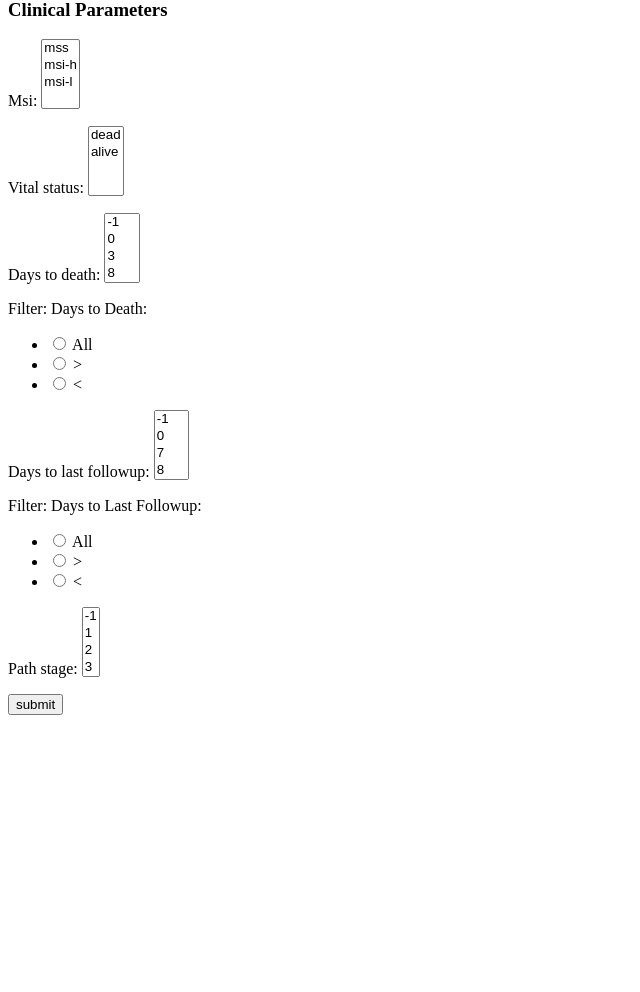
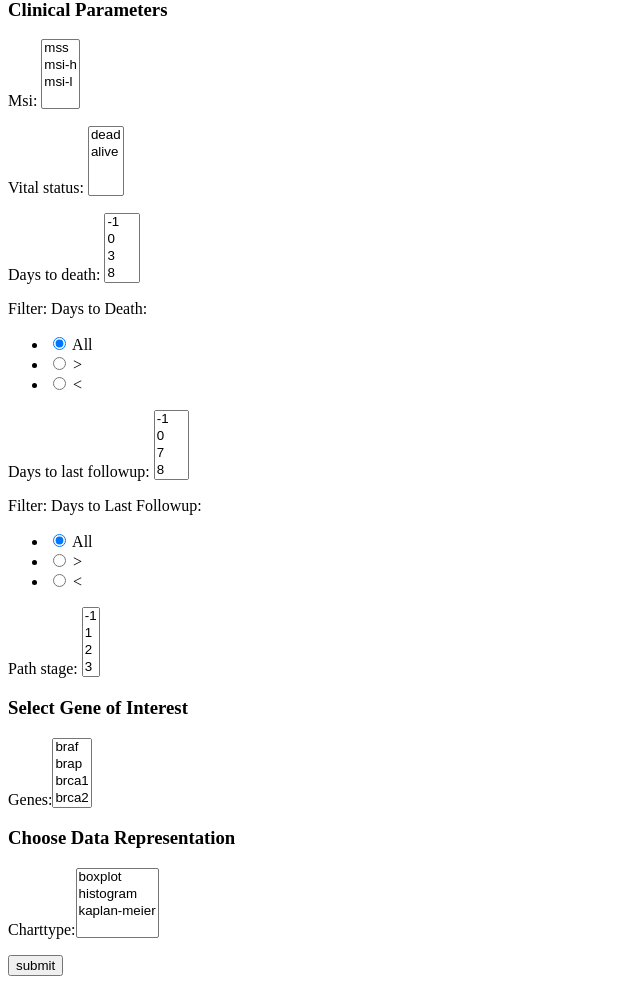
Before and after one commit to kriegsmaschine/bioinf_demo, a Django app: page / in a window 1280 px wide. Shown: the part 407-1399 px from the top of the page, without its empty margins (0-640 px from the left). Before the commit the page ends 1122 px from the top, so only its background shows below. Run offline with Django 3.2, Linux system fonts and the light colour scheme; data comes from the database, SQL or seed files in the repository; both versions use the stored data as it was after the commit.

Commit message:
update processPatientForm and processClinDataForm

```diff
--- a/bd_app/forms.py
+++ b/bd_app/forms.py
@@ -1,10 +1,11 @@
 from django import forms
 from .models import Patient, ClinData, ExpData
+from .utils import convertMetaFieldsToList
 
 from django.contrib.admin.widgets import FilteredSelectMultiple
 
 class PatientForm(forms.Form):
-	cohort = forms.MultipleChoiceField(choices=[], required=False)
+	cohort = forms.MultipleChoiceField(choices=[], required=True)
 	gender = forms.MultipleChoiceField(choices=[], required=False)
 
 	def __init__(self, *args, **kwargs):
@@ -31,11 +32,13 @@ class ClinDataForm(forms.Form):
 
 	days_to_death         = forms.MultipleChoiceField(choices=[], required=False)
 	dtd_radio             = forms.ChoiceField(choices=RADIO_CHOICES, required=False,
-								widget=forms.RadioSelect, label='Filter: Days to Death')
+								widget=forms.RadioSelect, label='Filter: Days to Death',
+								initial=1)
 
 	days_to_last_followup = forms.MultipleChoiceField(choices=[], required=False)
 	dtlf_radio            = forms.ChoiceField(choices=RADIO_CHOICES, required=False,
-								widget=forms.RadioSelect, label='Filter: Days to Last Followup')
+								widget=forms.RadioSelect, label='Filter: Days to Last Followup',
+								initial=1)
 
 	path_stage            = forms.MultipleChoiceField(choices=[], required=False)
 
@@ -63,10 +66,25 @@ class ClinDataForm(forms.Form):
 
 
 
-class ExpDataForm(forms.ModelForm):
-	class Meta:
-		model = ExpData
-		fields = (
-                   'braf','brap','brca1','brca2','brcc3',
-                   'brd1','brd2','brd3','brd4',
-			     )
+class ExpDataForm(forms.Form):
+	genes = forms.MultipleChoiceField(choices=[], required=True)
+
+
+	def __init__(self, *args, **kwargs):
+		super(ExpDataForm, self).__init__(*args, **kwargs)
+
+		ch = ExpData._meta.get_fields()
+		tch_genes = convertMetaFieldsToList(ch)
+
+		self.fields['genes'].choices = sorted(tch_genes)
+
+
+
+class SelectDataChart(forms.Form):
+	CHART_CHOICES = (
+						('boxplot','boxplot'),
+						('histogram','histogram'),
+						('kaplan-meier','kaplan-meier'),
+		            )
+
+	chartType = forms.MultipleChoiceField(choices = CHART_CHOICES, required=True)
--- a/bd_app/templates/bd_app/index.html
+++ b/bd_app/templates/bd_app/index.html
@@ -13,10 +13,19 @@
   <h3>Clinical Parameters</h3>
   {{ clin_form.as_p }}
 </div>
-<!--
-  {{ exp_form.as_p }}
--->
+<div>
+  <h3>Select Gene of Interest</h3>
+  {{ exp_form }}
+</div>
+<div>
+  <h3>Choose Data Representation</h3>
+  {{ chart_form }}
+</div>
+
+<p>
   <button name="submit">submit</button>
+</p>
+
 </form>
 
 {% endblock content %}
--- a/bd_app/templates/bd_app/selection_output.html
+++ b/bd_app/templates/bd_app/selection_output.html
@@ -2,8 +2,7 @@
 
 {% block content %}
 
-Cohort: {{ ppt_form.cohort }}<br>
-Gender: {{ ppt_form.gender }}
+Cohort Patient Key(s): {{ ppt_form.pt_key }}<br>
 
 <!--
 {{ pclin_form }}
--- a/bd_app/utils.py
+++ b/bd_app/utils.py
@@ -1,9 +1,85 @@
+from bd_app.models import *
+
+
+
+'''
+function to convert a QuerySet to a list
+Use this function to take PatientForm QuerySet and
+convert it to a list of integers for the patients'
+ForeignKeys id's
+'''
+def convertQuerySetToList(id_queryset):
+
+	id_list = []
+	for values in id_queryset:
+		for elements in values:
+			id_list.append(elements)
+
+	return id_list
+
+
+'''
+function to take user selection from PatientDataForm and
+generate a QuerySet of ForeignKeys to pass on to the
+ClinDataForm
+'''
 def processPatientForm(pt_form):
-	return {'cohort':pt_form['cohort'].value(),
-	        'gender':pt_form['gender'].value(),}
+	'''
+	Function to process pt_form input to query database to
+	return patient ID keys for the query set based on
+	SELECT cohort, gender
 
-def processClinDataForm(clin_form):
-	return clin_form
+	SELECT pt_id WHERE cohort like '' AND gender like ''
+	'''
+
+	id_queryset.append(Patient.objects.filter(cohort__in=pt_form['cohort'].value(),
+				   gender__in=pt_form['gender'].value()).values_list('id',flat=True))
+
+	id_list = convertQuerySetToList(id_queryset)
+
+	return id_list
+
+
+
+def processClinDataForm(clin_form, pt_key):
+	'''
+	Function to process clin_form and perform querysets on form
+	parameters and the returned pt_keys from the pt_form
+	'''
+
+	pt_queryset = ClinData.objects.filter(id__in=pt_key, msi__in=clin_form['msi'].value()). \
+			      values_list('id',flat=True)
+
+	pt_list = convertQuerySetToList(pt_queryset)
+
+	return pt_list
+
+
 
 def processExpDataForm(exp_form):
 	return exp_form
+
+
+
+'''
+Fucntion to take in ch = ExpData._meta.get_fields() and convert
+genes list to dictionary and then convert dictionary to
+2-tuple to set dynamic fields choices 'genes' for ExpDataForm
+'''
+def convertMetaFieldsToList(ch):
+	ch_genes = []
+
+	#get genes names in list
+	for c in ch:
+		ch_genes.append(c.name)
+
+	ch_genes.remove('id')
+	ch_genes.remove('patient')
+
+	#convert gene list to dictionary
+	z = dict((x,x) for x in ch_genes)
+
+	#convert dictionary to 2-tuple
+	tch_genes = [(v,k) for k, v in z.items()]
+
+	return tch_genes
--- a/bd_app/views.py
+++ b/bd_app/views.py
@@ -8,11 +8,10 @@ from django.core.urlresolvers import reverse
 
 def index(request):
 	if request.method == 'POST':
-		pt_form   = PatientForm(request.POST)
-
-
-		clin_form = ClinDataForm(request.POST)
-		#exp_form  = ExpDataForm(request.POST)
+		pt_form    = PatientForm(request.POST)
+		clin_form  = ClinDataForm(request.POST)
+		exp_form   = ExpDataForm(request.POST)
+		chart_form = SelectDataChart(request.POST)
 		'''
 		if (pt_form.is_valid() and clin_form.is_valid() and
 			exp_form.is_valid()):
@@ -20,11 +19,10 @@ def index(request):
 
 		if pt_form.is_valid():
 			#process the PatientForm
-			d_pt_form = processPatientForm(pt_form)
+			pt_key = processPatientForm(pt_form)
 
 			#process the ClinDataForm
-			#d_clin_form = processClinDataForm(clin_form)
-			d_clin_form = {'empty':None}
+			d_clin_form = processClinDataForm(clin_form, pt_key)
 
 			#process the ExpDataForm
 			#d_exp_form = processExpDataForm(exp_form)
@@ -33,16 +31,18 @@ def index(request):
 			print("inside if")
 			#return the processed forms
 			return render(request, 'bd_app/selection_output.html',
-				          {'ppt_form':d_pt_form, 'pclin_form':d_clin_form,'pexp_form':d_exp_form,})
+				          {'ppt_form':pt_key, 'pclin_form':d_clin_form,'pexp_form':d_exp_form,})
 
 	else:
-		pt_form   = PatientForm()
-		clin_form = ClinDataForm()
-		exp_form  = ExpDataForm()
+		pt_form    = PatientForm()
+		clin_form  = ClinDataForm()
+		exp_form   = ExpDataForm()
+		chart_form = SelectDataChart()
 
 		print("inside else")
 
 	print("never inside")
 	#return the empty forms
 	return render(request, 'bd_app/index.html',
-			      {'pt_form':pt_form,'clin_form':clin_form,'exp_form':exp_form,})
+			      {'pt_form':pt_form,'clin_form':clin_form,'exp_form':exp_form,
+			      'chart_form':chart_form})
--- a/query_by_id.txt
+++ b/query_by_id.txt
@@ -10,7 +10,8 @@ __________________________________________________________________________
 
 p = model._meta.get_fields()    //use this to get all the attributes for a model
 
-p.name                          //use this to get just the attributes name, omitting its type
+p[x].name                       //use this to get just the attributes name, omitting its type
+			        //x = element of the list
 
 ___________________________________________________________________________
 
```
Also changed, not shown: db.sqlite3.
